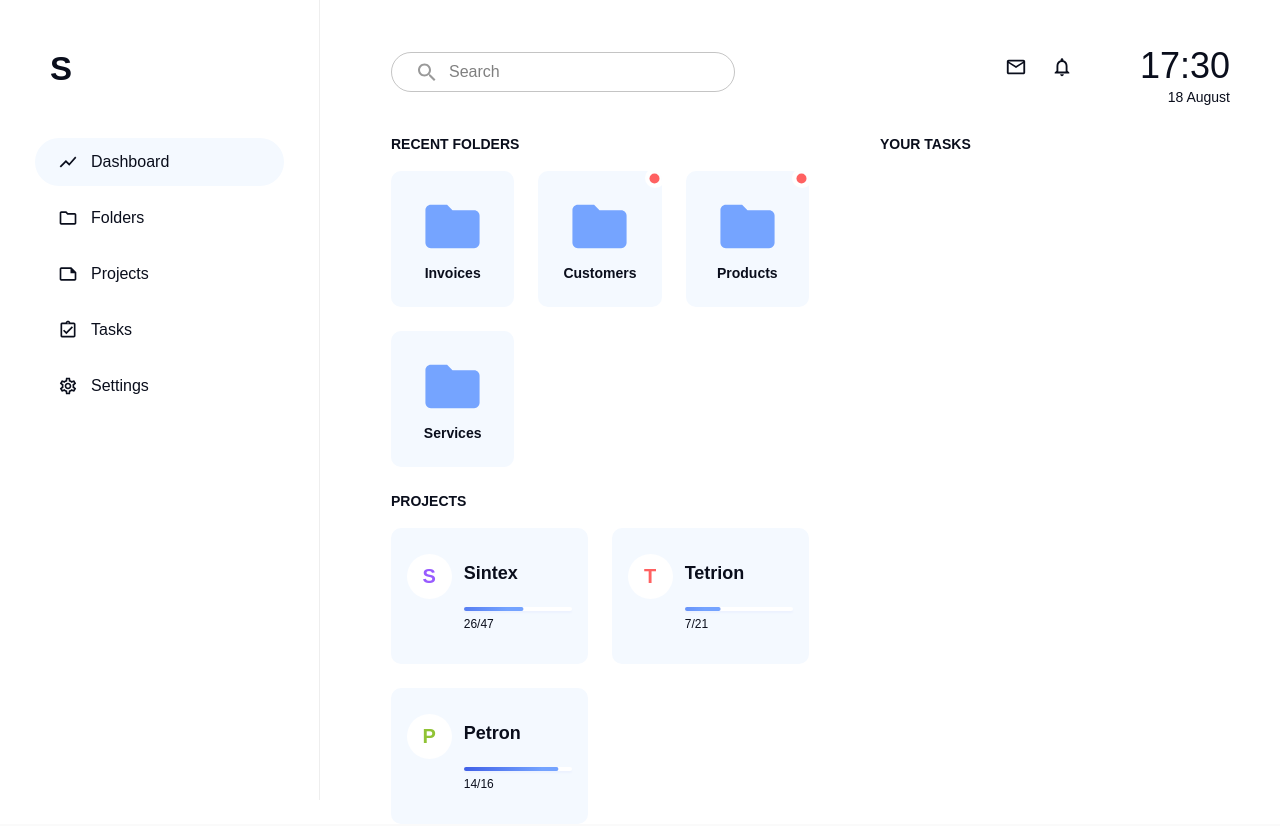
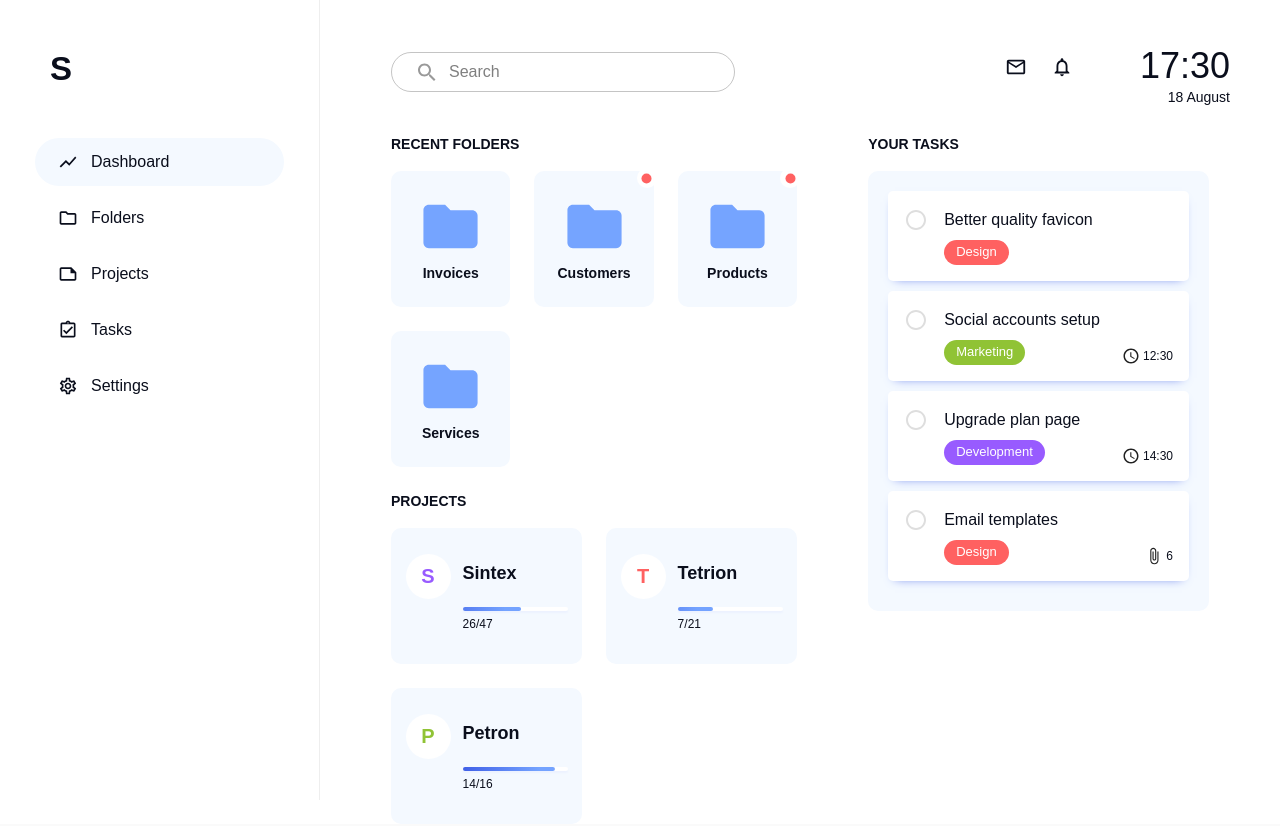
Before and after one commit to hyhong-code/pm-dashboard-ui, a React (Create React App) app: page / in a window 1280 px wide. Shown: the top 826 px of the page. Built offline with nearby package versions, Linux system fonts and the light colour scheme; a web font is replaced by a local one.

Commit message:
Finish tasks

```diff
--- a/src/components/Main.js
+++ b/src/components/Main.js
@@ -1,35 +1,35 @@
 import React, { Fragment } from "react";
-import { useTheme, makeStyles } from "@material-ui/core";
+import { makeStyles } from "@material-ui/core";
 
 import Grid from "@material-ui/core/Grid";
-import Typography from "@material-ui/core/Typography";
 
+import Topbar from "./Topbar";
 import Folders from "./Folders";
 import Projects from "./Projects";
-import Topbar from "./Topbar";
+import Tasks from "./Tasks";
 
 const useStyles = makeStyles((theme) => ({
+  mainGrid: {
+    paddingLeft: theme.spacing(8.875),
+    paddingRight: theme.spacing(8.875),
+  },
   leftGrid: {
-    paddingLeft: theme.spacing(8.875),
     paddingRight: theme.spacing(8.875),
   },
 }));
 
 const Main = () => {
-  const theme = useTheme();
   const classes = useStyles();
   return (
     <Fragment>
       <Topbar />
-      <Grid container>
+      <Grid container className={classes.mainGrid}>
         <Grid item xs={7} className={classes.leftGrid}>
           <Folders />
           <Projects />
         </Grid>
         <Grid item xs={5}>
-          <Typography style={{ ...theme.typography.mainTitle }}>
-            Your Tasks
-          </Typography>
+          <Tasks />
         </Grid>
       </Grid>
     </Fragment>
--- /dev/null
+++ b/src/components/TaskItem.js
@@ -0,0 +1,91 @@
+import React, { useState } from "react";
+import { useTheme, makeStyles } from "@material-ui/core";
+
+import Typography from "@material-ui/core/Typography";
+import ListItem from "@material-ui/core/ListItem";
+import IconButton from "@material-ui/core/IconButton";
+import Chip from "@material-ui/core/Chip";
+import Box from "@material-ui/core/Box";
+
+import CheckCircleIcon from "@material-ui/icons/CheckCircle";
+import RadioButtonUncheckedIcon from "@material-ui/icons/RadioButtonUnchecked";
+
+const useStyles = makeStyles((theme) => ({
+  task: {
+    backgroundColor: "#fff",
+    borderRadius: 5,
+    height: 90,
+    display: "flex",
+    justifyContent: "flex-start",
+    alignItems: "center",
+    padding: theme.spacing(0.5),
+    boxShadow: `0 4px 10px -7px ${theme.palette.common.blue}`,
+    position: "relative",
+    marginBottom: 10,
+  },
+  taskFinised: {
+    boxShadow: "none",
+  },
+  taskName: {
+    ...theme.typography.taskTitle,
+    marginBottom: theme.spacing(1),
+  },
+  checkButton: {
+    marginRight: theme.spacing(0.5),
+    transform: `translateY(-1rem)`,
+  },
+  chip: {
+    height: 25,
+    borderRadius: 12.5,
+    color: "#fff",
+  },
+  extraInfo: {
+    position: "absolute",
+    right: theme.spacing(2),
+    bottom: theme.spacing(2),
+    display: "flex",
+    alignItems: "center",
+    justifyContent: "center",
+  },
+}));
+
+const TaskItem = ({ color, type, taskName, extraInfoText, extraInfoIcon }) => {
+  const [checked, setChecked] = useState(false);
+  const theme = useTheme();
+  const classes = useStyles();
+
+  return (
+    <ListItem
+      className={
+        checked ? [classes.task, classes.taskFinised].join(" ") : classes.task
+      }
+    >
+      <IconButton
+        className={classes.checkButton}
+        onClick={() => setChecked((prev) => !prev)}
+      >
+        {checked ? (
+          <CheckCircleIcon style={{ color: theme.palette.common.blue }} />
+        ) : (
+          <RadioButtonUncheckedIcon style={{ color: "#dedede" }} />
+        )}
+      </IconButton>
+      <Box>
+        <Typography className={classes.taskName}>{taskName}</Typography>
+        <Chip
+          className={classes.chip}
+          style={{ backgroundColor: color }}
+          label={type}
+        />
+        <Box className={classes.extraInfo}>
+          {extraInfoIcon}
+          <Typography style={{ ...theme.typography.small }}>
+            {extraInfoText}
+          </Typography>
+        </Box>
+      </Box>
+    </ListItem>
+  );
+};
+
+export default TaskItem;
--- a/src/components/Tasks.js
+++ b/src/components/Tasks.js
@@ -0,0 +1,86 @@
+import React, { Fragment } from "react";
+import { useTheme, makeStyles } from "@material-ui/core";
+
+import Typography from "@material-ui/core/Typography";
+import List from "@material-ui/core/List";
+
+import AttachFileIcon from "@material-ui/icons/AttachFile";
+import QueryBuilderIcon from "@material-ui/icons/QueryBuilder";
+
+import { red, green, purple } from "../theme";
+import TaskItem from "./TaskItem";
+
+const useStyles = makeStyles((theme) => ({
+  taskList: {
+    borderRadius: 10,
+    backgroundColor: theme.palette.common.blueLight2,
+    padding: 20,
+    boxShadow: "none",
+  },
+}));
+
+const tasks = [
+  {
+    color: red,
+    taskName: "Better quality favicon",
+    type: "Design",
+  },
+  {
+    color: green,
+    taskName: "Social accounts setup",
+    type: "Marketing",
+    extraInfoText: "12:30",
+    extraInfoIcon: (
+      <QueryBuilderIcon style={{ fontSize: 18, marginRight: 3 }} />
+    ),
+  },
+  {
+    color: purple,
+    taskName: "Upgrade plan page",
+    type: "Development",
+    extraInfoText: "14:30",
+    extraInfoIcon: (
+      <QueryBuilderIcon style={{ fontSize: 18, marginRight: 3 }} />
+    ),
+  },
+  {
+    color: red,
+    taskName: "Email templates",
+    type: "Design",
+    extraInfoText: "6",
+    extraInfoIcon: <AttachFileIcon style={{ fontSize: 18, marginRight: 3 }} />,
+  },
+];
+
+const Tasks = () => {
+  const theme = useTheme();
+  const classes = useStyles();
+  return (
+    <Fragment>
+      <Typography
+        style={{
+          ...theme.typography.mainTitle,
+          marginBottom: theme.spacing(2),
+        }}
+      >
+        Your Tasks
+      </Typography>
+      <List className={classes.taskList}>
+        {tasks.map(
+          ({ color, taskName, type, extraInfoText, extraInfoIcon }, idx) => (
+            <TaskItem
+              key={idx}
+              color={color}
+              taskName={taskName}
+              type={type}
+              extraInfoText={extraInfoText}
+              extraInfoIcon={extraInfoIcon}
+            />
+          )
+        )}
+      </List>
+    </Fragment>
+  );
+};
+
+export default Tasks;
```
